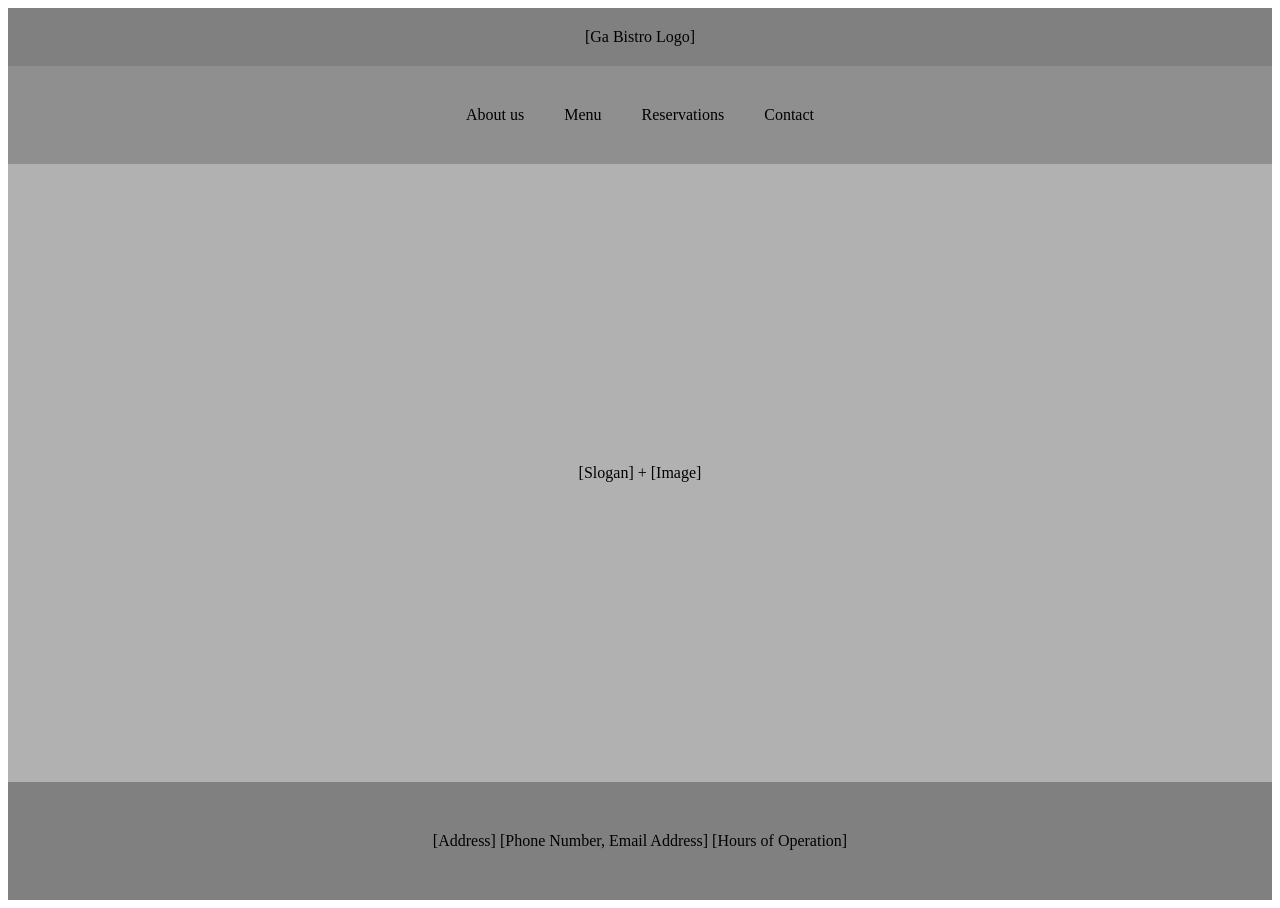
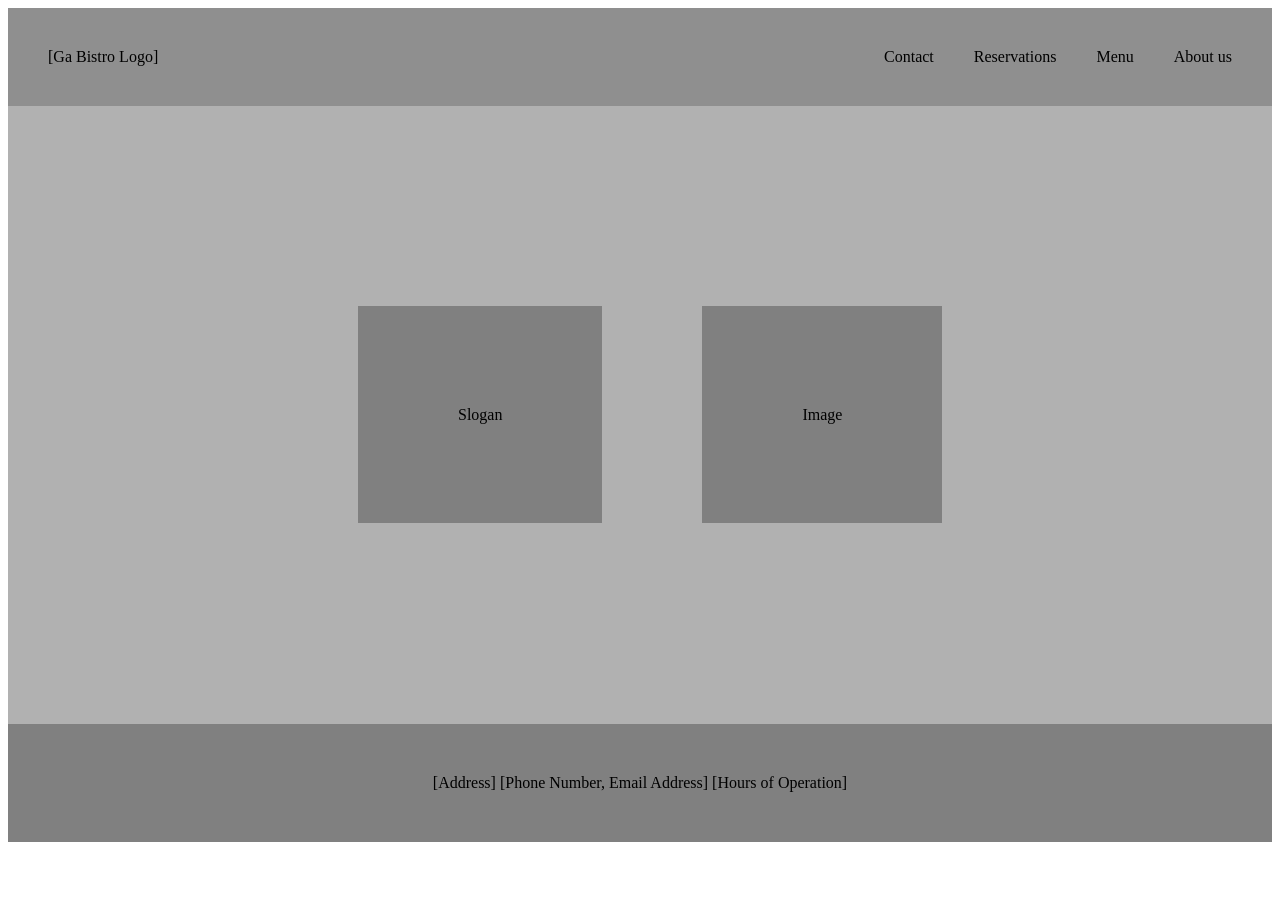
Before and after one commit to andyhdang/ga_bistro, a React (Create React App) app: page / in a window 1280 px wide. After the commit the page ends 850 px from the top, so only its background shows below. Built offline with nearby package versions, Linux system fonts and the light colour scheme.

Commit message:
added Header,Main, and additional Nav responsiveness

```diff
--- a/src/App/Header/Header.scss
+++ b/src/App/Header/Header.scss
@@ -3,3 +3,11 @@
     padding: 20px;
     text-align: center;
 }
+
+@media screen and (min-width: 800px) {
+    .Header {
+
+        display: none;
+
+    }
+}
--- a/src/App/Main/Main.jsx
+++ b/src/App/Main/Main.jsx
@@ -4,7 +4,16 @@ import './Main.scss';
 
 const Main = () => {
     return (
-        <main className = {'Main'}> [Slogan] + [Image] </main>
+        <main className = {'Main'}>
+
+        <div className = {"MainLinks"}>
+
+            <a href="#">Slogan</a>
+            <a href="#">Image</a>
+
+        </div>
+
+        </main>
     )
 }
 
--- a/src/App/Main/Main.scss
+++ b/src/App/Main/Main.scss
@@ -1,5 +1,37 @@
 .Main {
     background: rgb(177, 177, 177);
-    padding: 300px;
+    padding: 20px;
+    margin: 0px;
     text-align: center;
+
+    a {
+
+        display: block;
+        text-align: center;
+        background-color: gray;
+        padding: 100px;
+        text-decoration: none;
+        color: black;
+        margin: 10px;
+
+    }
 }
+
+
+@media screen and (min-width: 800px) {
+    .Main {
+        padding: 300px;
+
+        a {
+
+            display: inline;
+            text-align: center;
+            background-color: gray;
+            padding: 100px;
+            text-decoration: none;
+            color: black;
+            margin: 50px;
+
+        }
+    }
+}
--- a/src/App/Nav/Nav.jsx
+++ b/src/App/Nav/Nav.jsx
@@ -6,14 +6,17 @@ const Nav = () => {
     return (
         <nav className='Nav'>
 
-            <div className="links">
+            <div id="links">
 
-            <a href="#" >About us</a>
-            <a href="#" >Menu</a>
-            <a href="#" >Reservations</a>
-            <a href="#" >Contact</a>
+            <a className="logo">[Ga Bistro Logo]</a>
+            <a className="alignright" href="#" >About us</a>
+            <a className="alignright" href="#" >Menu</a>
+            <a className="alignright" href="#" >Reservations</a>
+            <a className="alignright" href="#" >Contact</a>
 
             </div>
+
+
         </nav>
     )
 }
--- a/src/App/Nav/Nav.scss
+++ b/src/App/Nav/Nav.scss
@@ -1,7 +1,12 @@
 .Nav {
     background: rgb(143, 143, 143);
     padding: 20px;
+    margin: 0px;
     text-align: center;
+
+    .logo{
+        display: none;
+    }
 
     a {
         background-color: rgb(194, 194, 194);
@@ -23,11 +28,13 @@
 @media screen and (min-width: 600px) {
 
     .Nav {
-        background: rgb(143, 143, 143);
-        padding: 20px;
-        text-align: center;
+
+        .logo {
+            display: none;
+        }
 
         a {
+
             background-color: transparent;
             border-radius: none;
             text-decoration: none;
@@ -40,6 +47,26 @@
             }
         }
 
+
     }
 
 }
+
+@media screen and (min-width: 800px) {
+
+    .Nav {
+
+        .logo {
+            display: inline-block;
+        }
+        #links {
+            text-align: left;
+        }
+
+        .alignright {
+            float: right;
+
+        }
+
+        }
+    }
```
